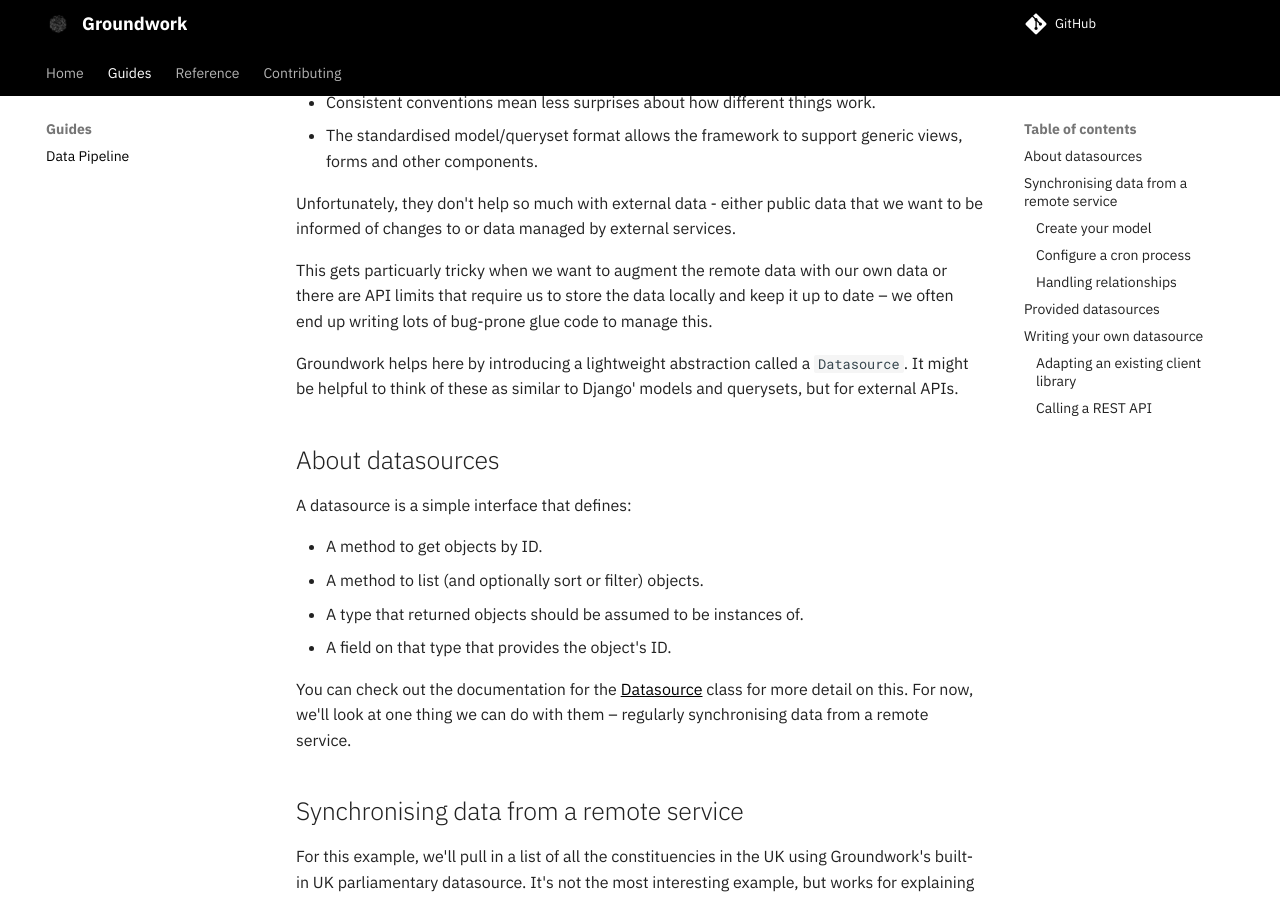
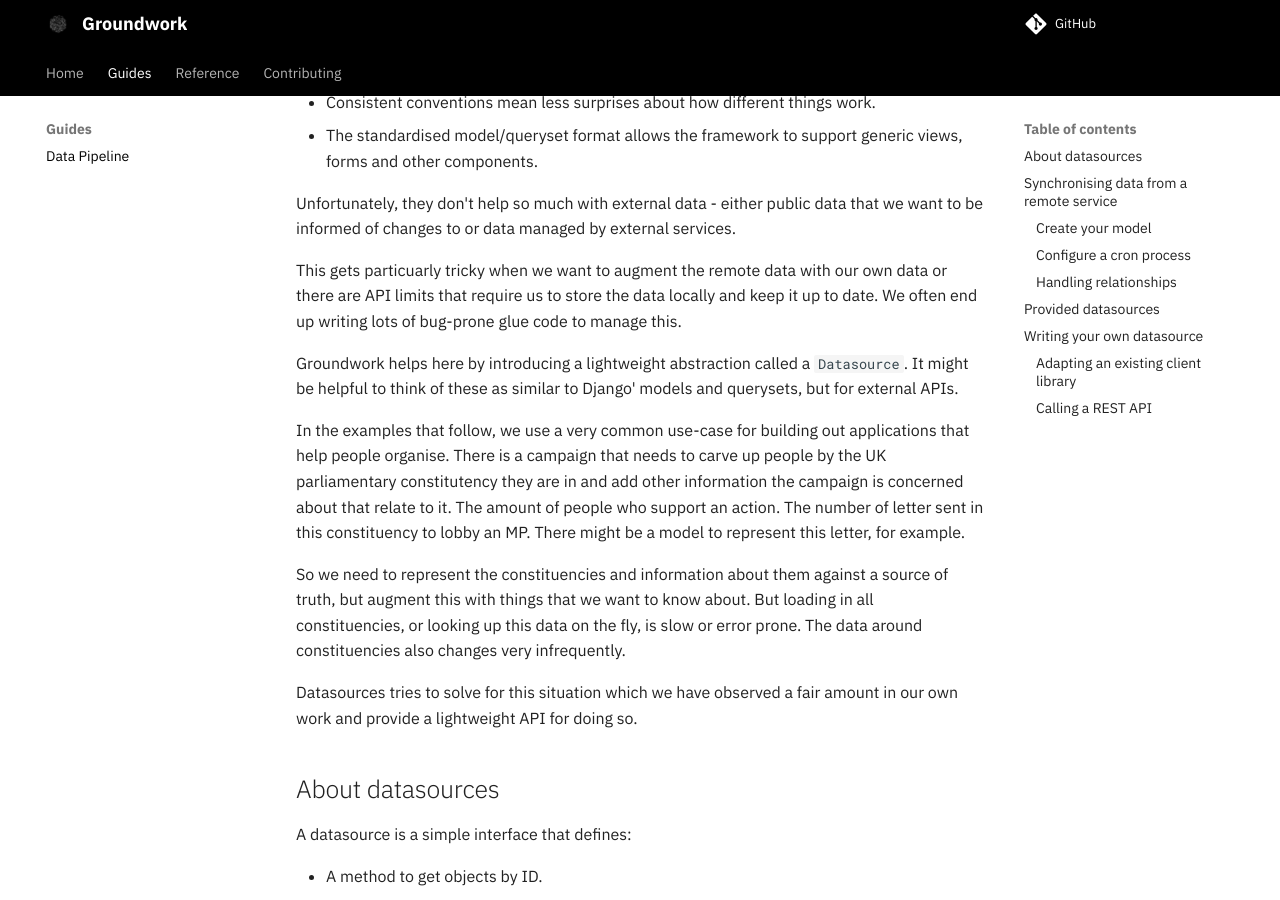
Before and after one commit to commonknowledge/groundwork, an MkDocs documentation site: the page built from docs/guides/data-pipeline.md, in a window 1280 px wide and 900 px high, scrolled down 205 px. Built offline with MkDocs 1.6.1 and Material for MkDocs 9.7.7, drawn with Linux system fonts in a browser that asks for light colours.

Commit message:
improve the 'sell' for data pipelines

```diff
--- a/docs/guides/data-pipeline.md
+++ b/docs/guides/data-pipeline.md
@@ -6,12 +6,16 @@ useful for several reasons, but mainly:
 
 Unfortunately, they don't help so much with external data - either public data that we want to be informed of changes to or data managed by external services.
 
-This gets particuarly tricky when we want to augment the remote data with our own data or there are API limits that
-require us to store the data locally and keep it up to date – we often end up writing lots of bug-prone glue code to
-manage this.
+This gets particuarly tricky when we want to augment the remote data with our own data or there are API limits that require us to store the data locally and keep it up to date. We often end up writing lots of bug-prone glue code to manage this.
 
 Groundwork helps here by introducing a lightweight abstraction called a `Datasource`. It might be helpful to
 think of these as similar to Django' models and querysets, but for external APIs.
+
+In the examples that follow, we use a very common use-case for building out applications that help people organise. There is a campaign that needs to carve up people by the UK parliamentary constitutency they are in and add other information the campaign is concerned about that relate to it. The amount of people who support an action. The number of letter sent in this constituency to lobby an MP. There might be a model to represent this letter, for example.
+
+So we need to represent the constituencies and information about them against a source of truth, but augment this with things that we want to know about. But loading in all constituencies, or looking up this data on the fly, is slow or error prone. The data around constituencies also changes very infrequently.
+
+Datasources tries to solve for this situation which we have observed a fair amount in our own work and provide a lightweight API for doing so.
 
 ## About datasources
 
```
